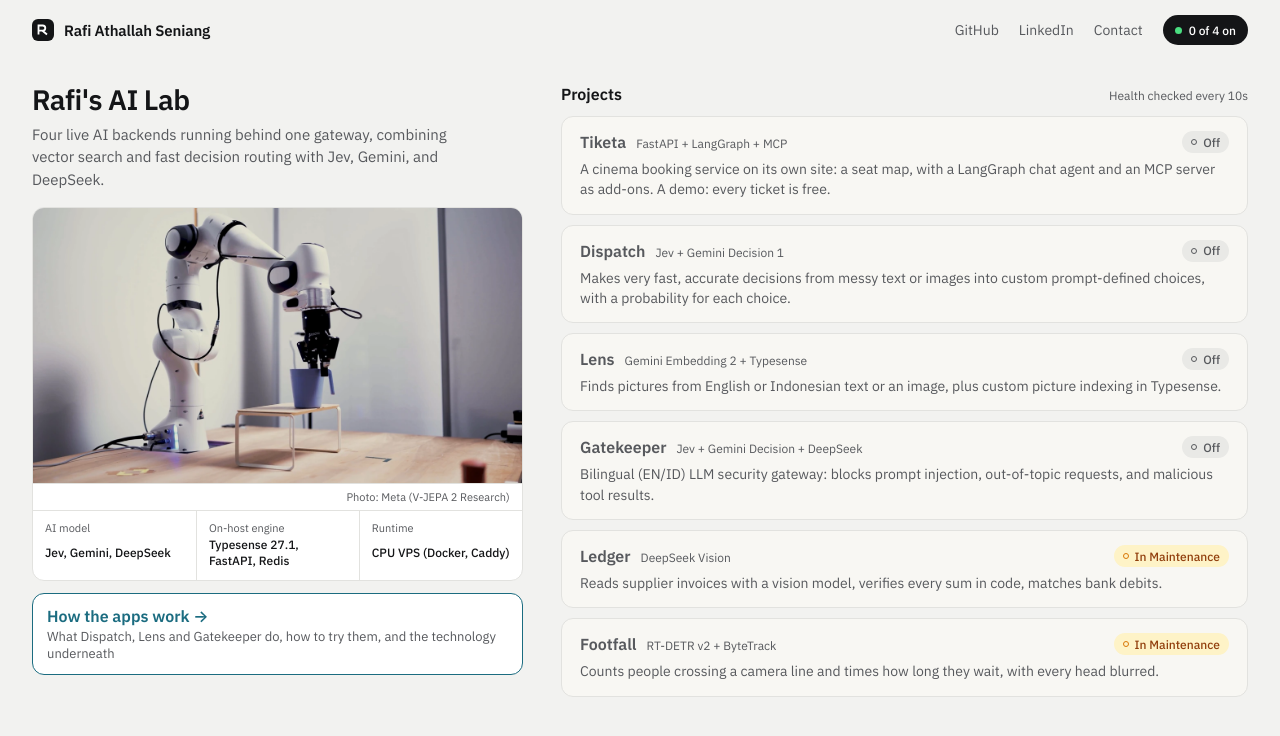
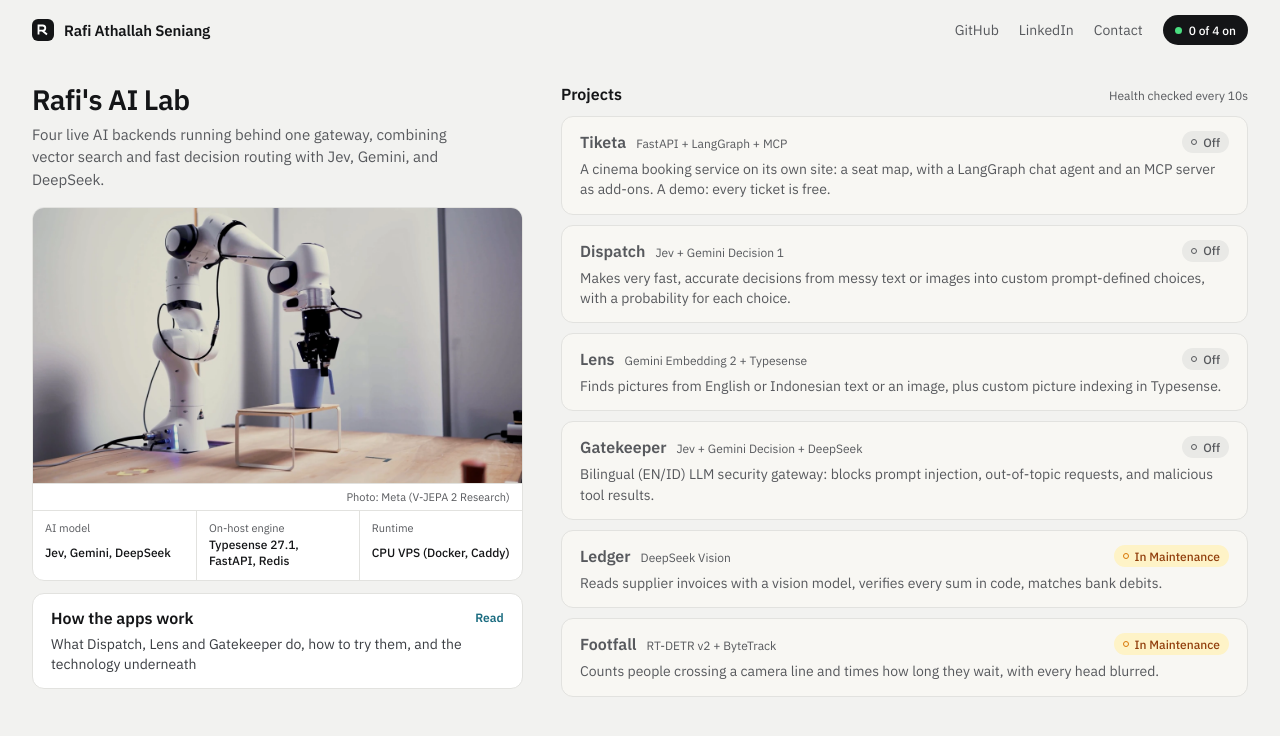
Before and after one commit to rafi-seniang/ai-engineering-lab, a React (Vite) app: page / in a window 1280 px wide. Shown: the top 736 px of the page. Built offline with nearby package versions, Linux system fonts and the light colour scheme; no server answers; what openapi-fetch would draw is missing.

Commit message:
style(lobby): show the guide link as a project card

```diff
--- a/src/lobby/Lobby.tsx
+++ b/src/lobby/Lobby.tsx
@@ -103,9 +103,16 @@ export function Lobby() {
               ))}
             </figcaption>
           </figure>
-          <Link className="lb-guide" to="/guide">
-            <strong>How the apps work</strong>
-            <span>What Dispatch, Lens and Gatekeeper do, how to try them, and the technology underneath</span>
+          <Link className="lb-card is-on lb-guide" to="/guide">
+            <span className="lb-card-top">
+              <span className="lb-card-title">
+                <strong>How the apps work</strong>
+              </span>
+              <span className="lb-open">Read</span>
+            </span>
+            <span className="lb-card-summary">
+              What Dispatch, Lens and Gatekeeper do, how to try them, and the technology underneath
+            </span>
           </Link>
         </section>
 
--- a/src/lobby/lobby.css
+++ b/src/lobby/lobby.css
@@ -166,32 +166,9 @@
   line-height: 1.35;
 }
 
-/* the way into the guide: the one outlined card in the left column */
+/* the way into the guide: a project card like those on the right */
 .lb-guide {
-  display: grid;
-  gap: 2px;
   margin-top: 12px;
-  padding: 12px 14px;
-  border: 1px solid var(--brand-accent);
-  border-radius: 12px;
-  background: var(--brand-surface);
-  color: var(--brand-ink);
-  text-decoration: none;
-  transition: background var(--t-hover) ease;
-}
-.lb-guide strong {
-  color: var(--brand-accent);
-  font-weight: 600;
-}
-.lb-guide strong::after {
-  content: "\00a0\2192";
-}
-.lb-guide span {
-  color: var(--brand-soft-ink);
-  font-size: 13px;
-}
-.lb-guide:hover {
-  background: var(--brand-pale);
 }
 
 /* ---------- right column: all 5 projects ---------- */
```
